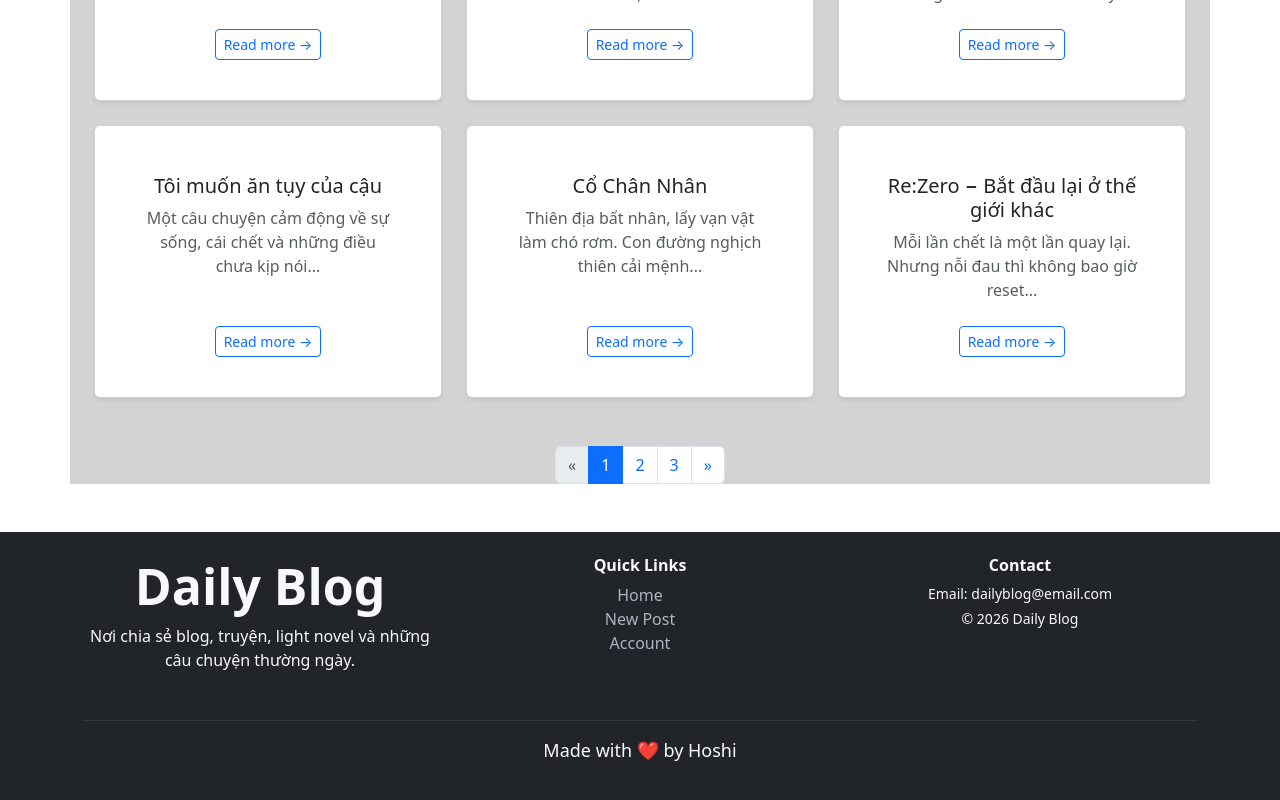
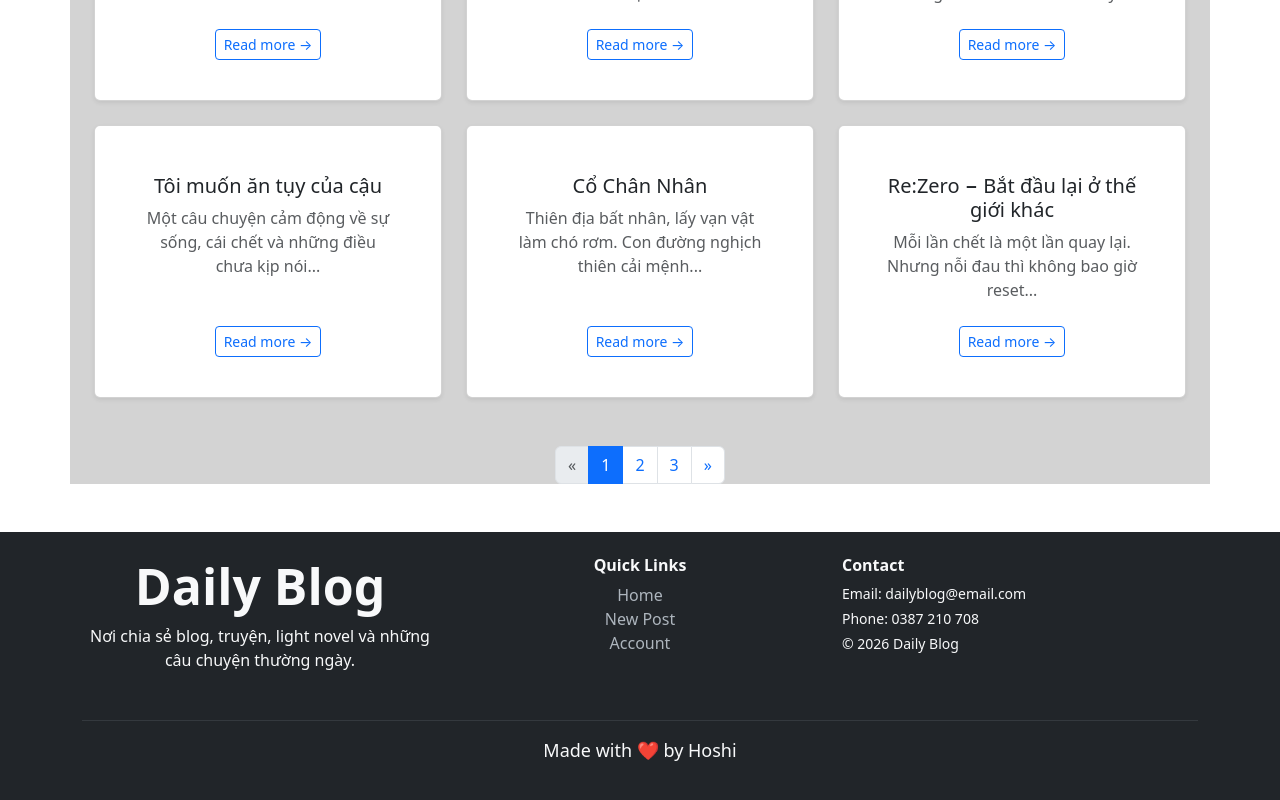
Before and after one commit to Hoshi2107/DailyBlogWeb, a Vue app: page / in a window 1280 px wide. Shown: the part 1211-2011 px from the top of the page. Built offline with nearby package versions, Linux system fonts and the light colour scheme.

Commit message:
reconfig contact info to align left side

```diff
--- a/src/components/Footer.vue
+++ b/src/components/Footer.vue
@@ -31,9 +31,12 @@
 
         <!-- Info -->
         <div class="col-md-4 mb-3">
-          <h6 class="fw-bold">Contact</h6>
-          <p class="small mb-1">Email: dailyblog@email.com</p>
-          <p class="small mb-0">© 2026 Daily Blog</p>
+          <h6 class="fw-bold" style="text-align: left">Contact</h6>
+          <p class="small mb-1" style="text-align: left">
+            Email: dailyblog@email.com
+          </p>
+          <p class="small mb-1" style="text-align: left">Phone: 0387 210 708</p>
+          <p class="small mb-0" style="text-align: left">© 2026 Daily Blog</p>
         </div>
       </div>
 
```
